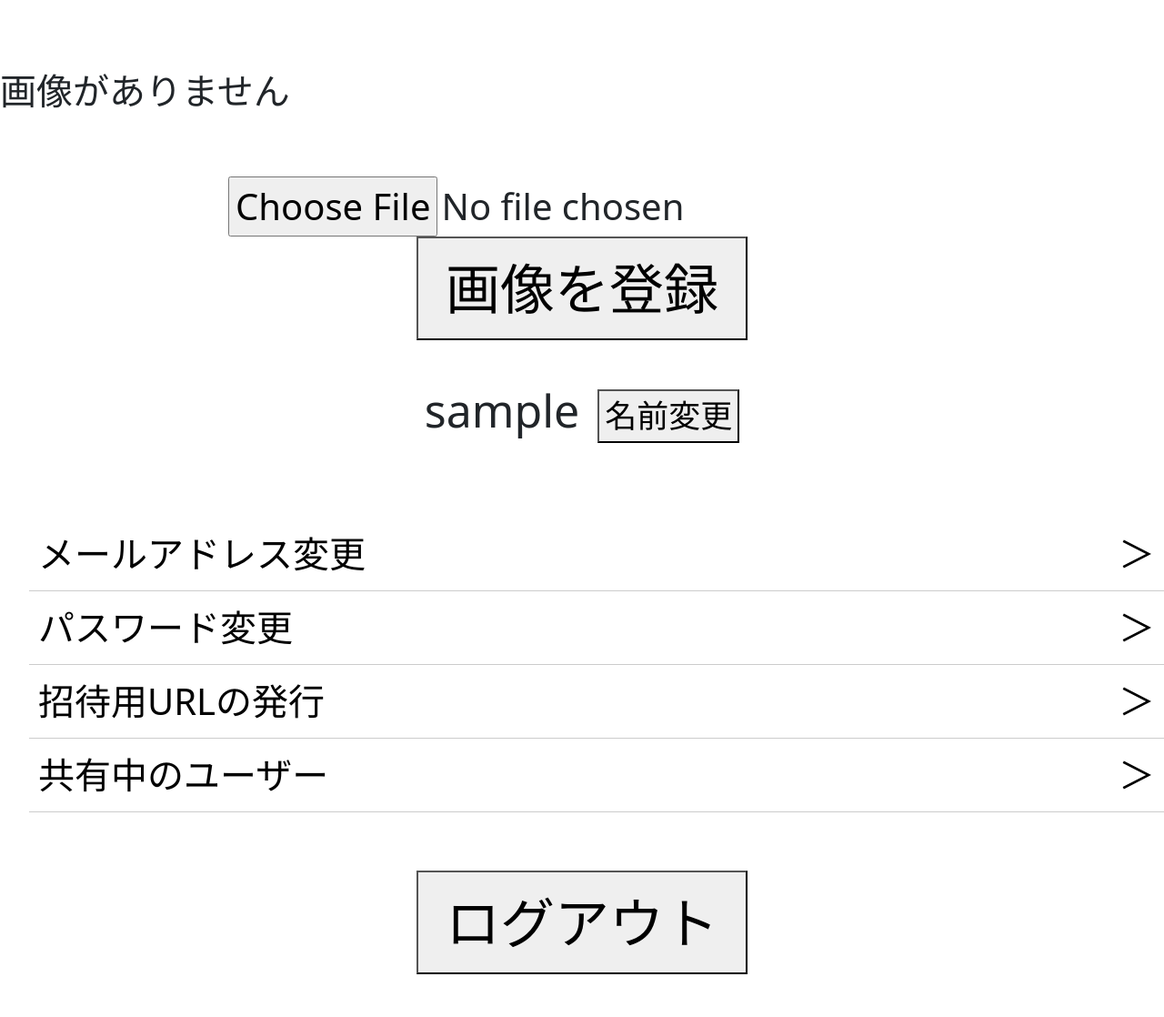
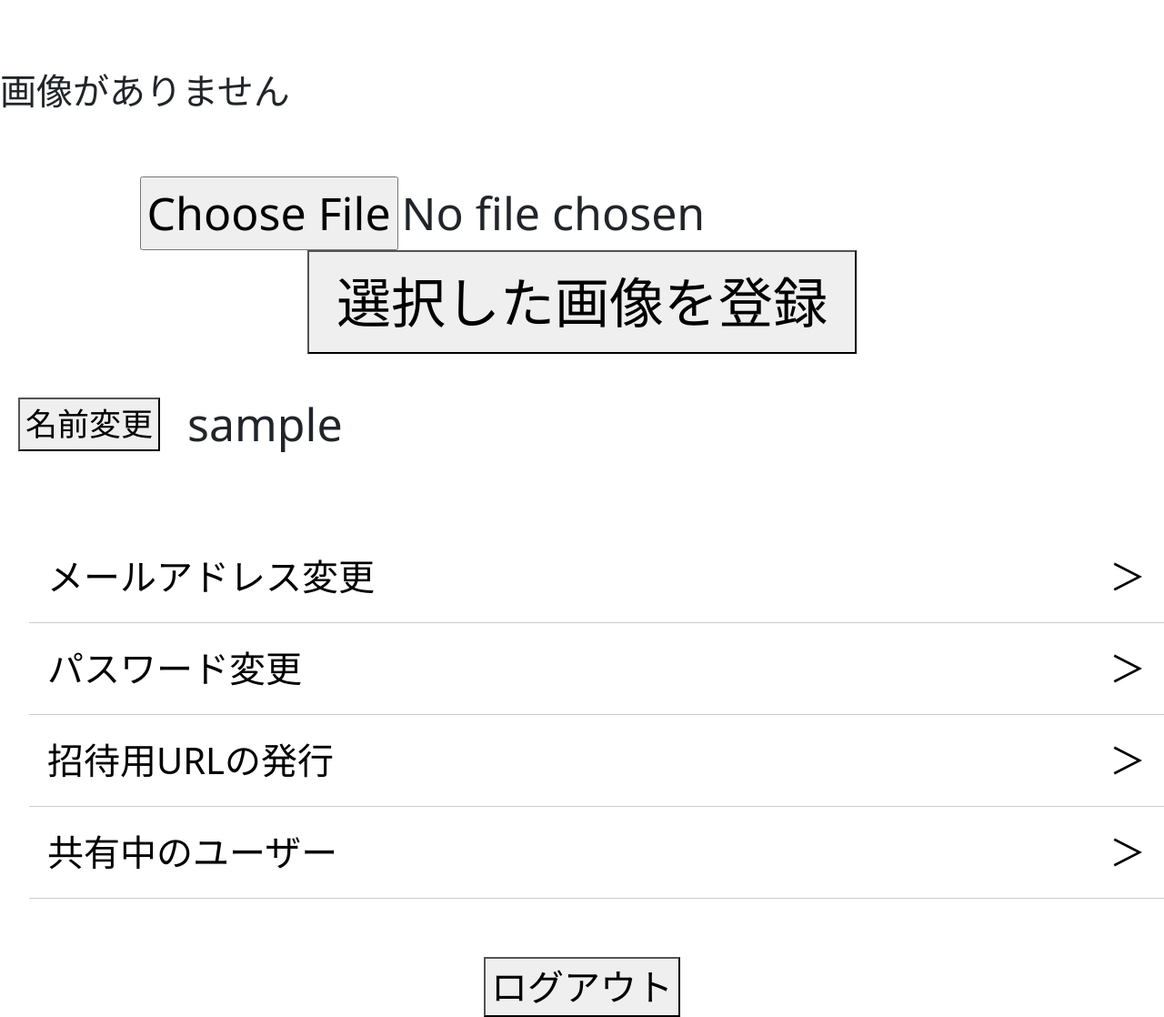
Before and after one commit to asami-mano/Cooking-Memory, a Django app: page /accounts/mypage/ in a window 1280 px wide. Shown: the part 94-1212 px from the top of the page at 91% size. Before the commit the page ends 1165 px from the top, so only its background shows below. Run offline with Django 5.2, Linux system fonts and the light colour scheme; the visitor is signed in with stand-in values (Sample User, id 1).

Commit message:
レイアウト変更

```diff
--- a/cooking_memory/cooking_memory_app/login_view/templates/mypage.html
+++ b/cooking_memory/cooking_memory_app/login_view/templates/mypage.html
@@ -42,16 +42,25 @@
     text-align: center;
     margin-top: 40px;
     font-size: 50px;
+    display: flex;
+    justify-content: left;
+    align-items: center;
+    gap: 30px; /* ボタンと名前の間のスペース */
   }
+  {% comment %} .user-name {
+    text-align: center;
+    margin-top: 40px;
+    font-size: 50px;
+  } {% endcomment %}
   .mypage-list {
     margin-top: 80px;
-    font-size: 50px;
+    font-size: 60px;
   }
   .mypage-item {
     display: flex;
     justify-content: space-between;
     align-items: center;
-    padding: 10px;
+    padding: 20px;
     border-bottom: 1px solid #ccc;
   }
   .menu-link,
@@ -86,14 +95,13 @@
 
   <form method="post" enctype="multipart/form-data" action="{% url 'accounts:upload_profile_image' %}">
     {% csrf_token %}
-    <a style="font-size: 40px;"><input type="file" name="image"></a>
-    <button type="submit">画像を登録</button>
-    {% comment %} <button type="submit">登録</button> {% endcomment %}
+    <a style="font-size: 50px;"><input type="file" name="image"></a>
+    <button type="submit">選択した画像を登録</button>
   </form>
 
   <!-- 名前/ニックネーム -->
   <div class="user-name">
-    {{ user.username }}<button data-bs-toggle="modal" data-bs-target="#nameChangeModal" style="font-size: 35px; margin-left:20px">名前変更</button>
+    <button data-bs-toggle="modal" data-bs-target="#nameChangeModal" style="font-size: 35px; margin-left:20px">名前変更</button>{{ user.username }}
   </div>
 
   <ul class="mypage-list">
@@ -118,7 +126,7 @@
   <!-- ログアウト -->
   <form method="post" action="{% url 'accounts:user_logout_2' %}">
     {% csrf_token %}
-    <button type="submit">ログアウト</button>
+    <button>ログアウト</button>
   </form>
 </div>
 
```
